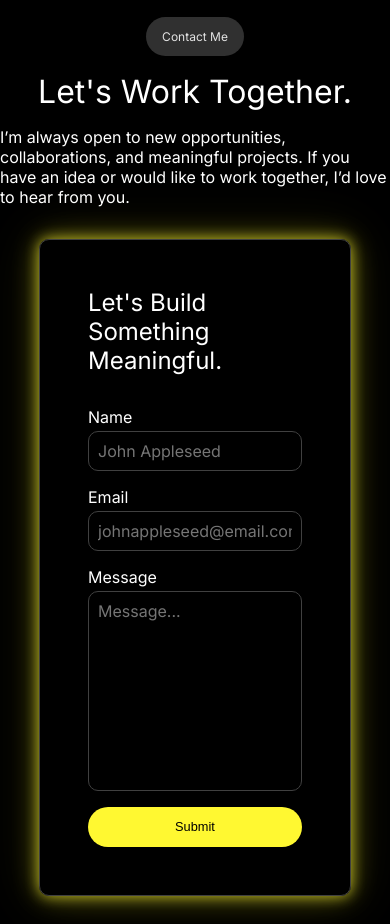
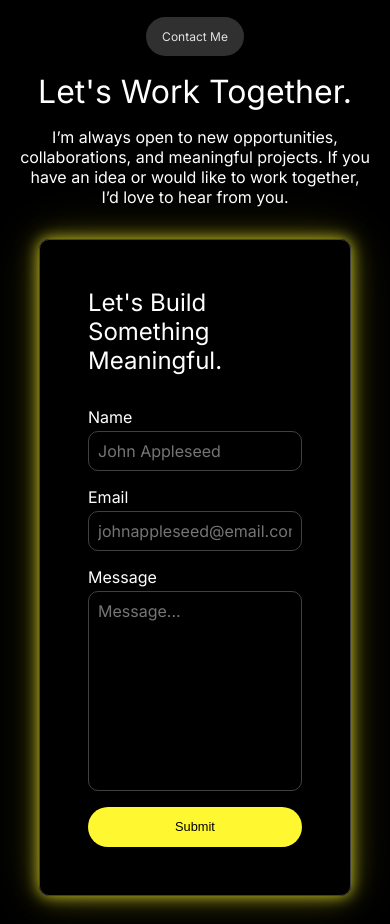
Before and after one commit to keiomarah/portfolio-site, a React (Vite) app: page / in a window 390 px wide. Shown: the part 4260-5184 px from the top of the page. Built offline with nearby package versions, Linux system fonts and the light colour scheme.

Commit message:
Edit contact form

```diff
--- a/src/index.css
+++ b/src/index.css
@@ -518,6 +518,8 @@ h2 {
 
 .contact-section p {
   margin-bottom: 2rem;
+  text-align: center;
+  width: 600px;
 }
 
 .contact-form-glow {
@@ -707,6 +709,9 @@ footer {
     display: block;
   }
 
+  .contact-section p {
+    width: 350px;
+  }
   .header-nav,
   .header-btn {
     display: none;
```
